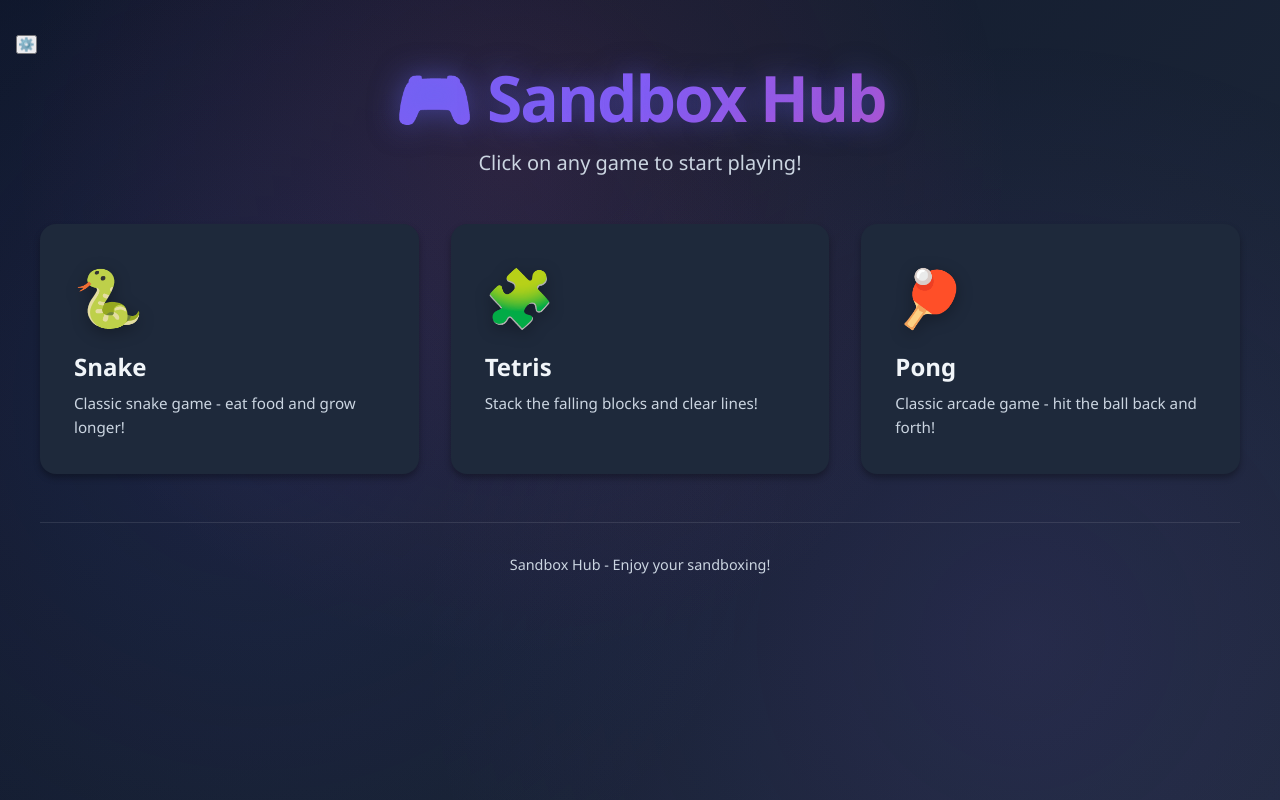
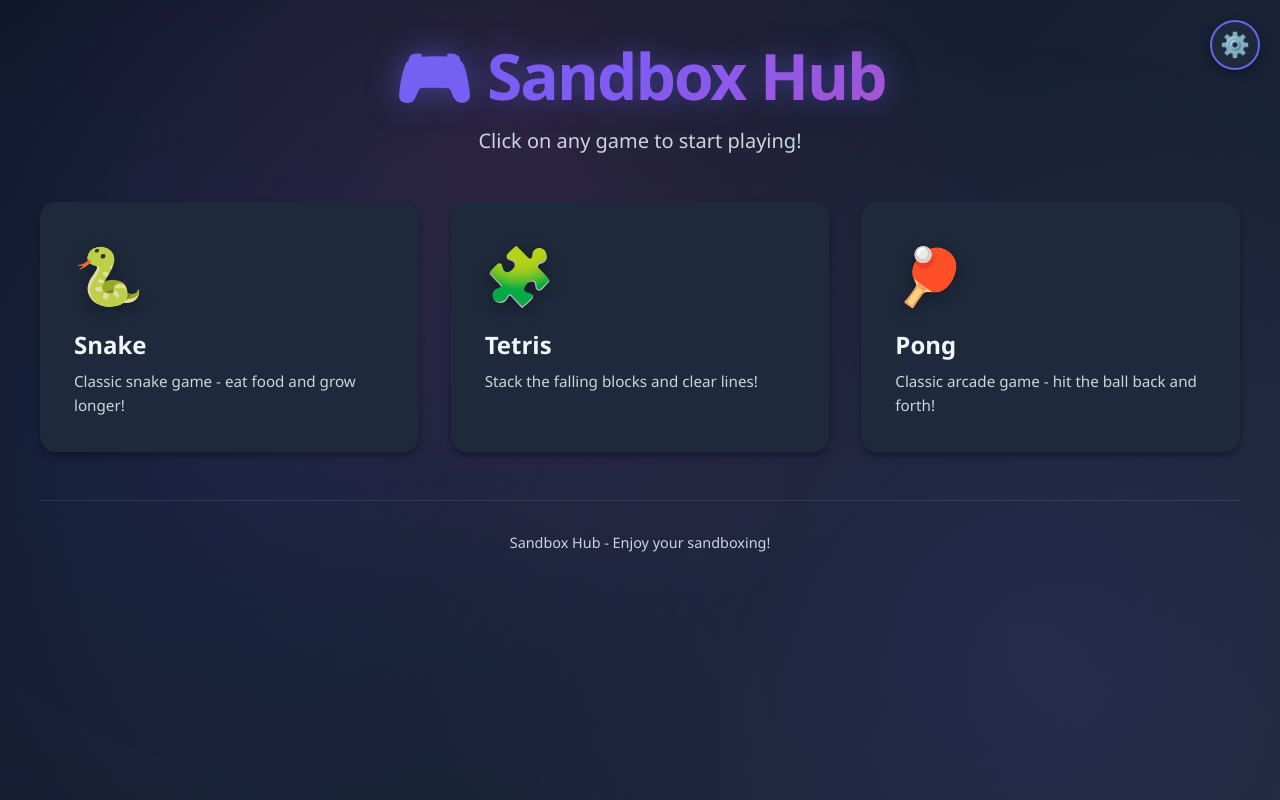
Before and after one commit to ClickyCarrot/prettyplaces-sandbox, a plain HTML site: page index.html in a window 1280 px wide. Drawn offline with Linux system fonts and the light colour scheme.

Commit message:
Add files via upload

```diff
--- a/styles.css
+++ b/styles.css
@@ -212,6 +212,32 @@ footer {
 	}
 }
 
+/* Settings Button */
+.settings-btn {
+	position: absolute;
+	top: 20px;
+	right: 20px;
+	background: var(--bg-card);
+	border: 2px solid var(--primary-color);
+	border-radius: 50%;
+	width: 50px;
+	height: 50px;
+	font-size: 24px;
+	cursor: pointer;
+	transition: background-color 0.3s ease, box-shadow 0.3s ease, transform 0.3s ease;
+	z-index: 1000;
+	display: flex;
+	align-items: center;
+	justify-content: center;
+	box-shadow: 0 4px 12px rgba(0, 0, 0, 0.3);
+}
+
+.settings-btn:hover {
+	background: var(--primary-color);
+	transform: rotate(90deg) scale(1.1);
+	box-shadow: 0 6px 20px var(--glow-color);
+}
+
 /* Settings Modal */
 .settings-modal {
 	display: none;
```
